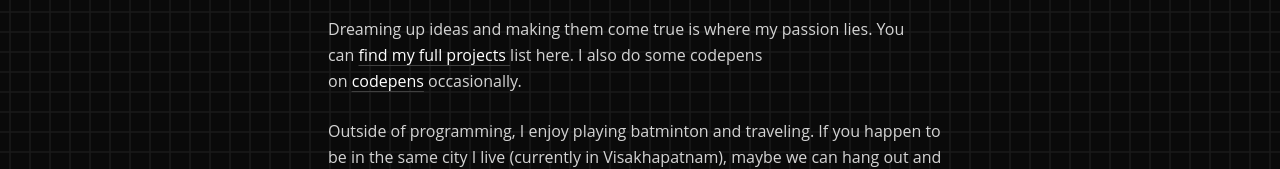
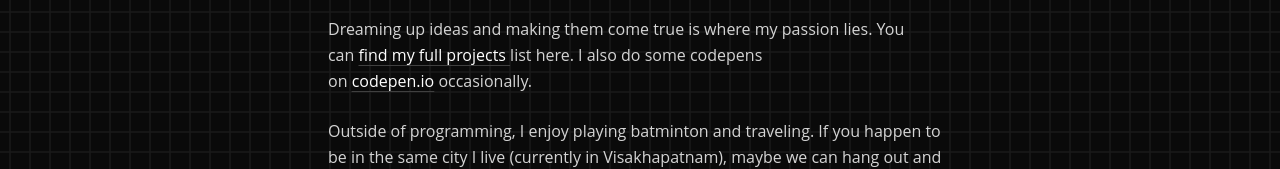
Before and after one commit to Chandra-Moulii/portfolio, a React (Vite) app: page / in a window 1280 px wide. Shown: the part 280-449 px from the top of the page. Built offline with nearby package versions, Linux system fonts and the light colour scheme.

Commit message:
typo: some other typos

```diff
--- a/src/App.tsx
+++ b/src/App.tsx
@@ -44,7 +44,7 @@ function App() {
               find my full projects&nbsp;
             </Link>
             list here. I also do some codepens on&nbsp;
-            <Link href="https://codepen.io/v_chandramouli">codepens</Link>
+            <Link href="https://codepen.io/v_chandramouli">codepen.io</Link>
             &nbsp;occasionally.
           </p>
         </div>
```
